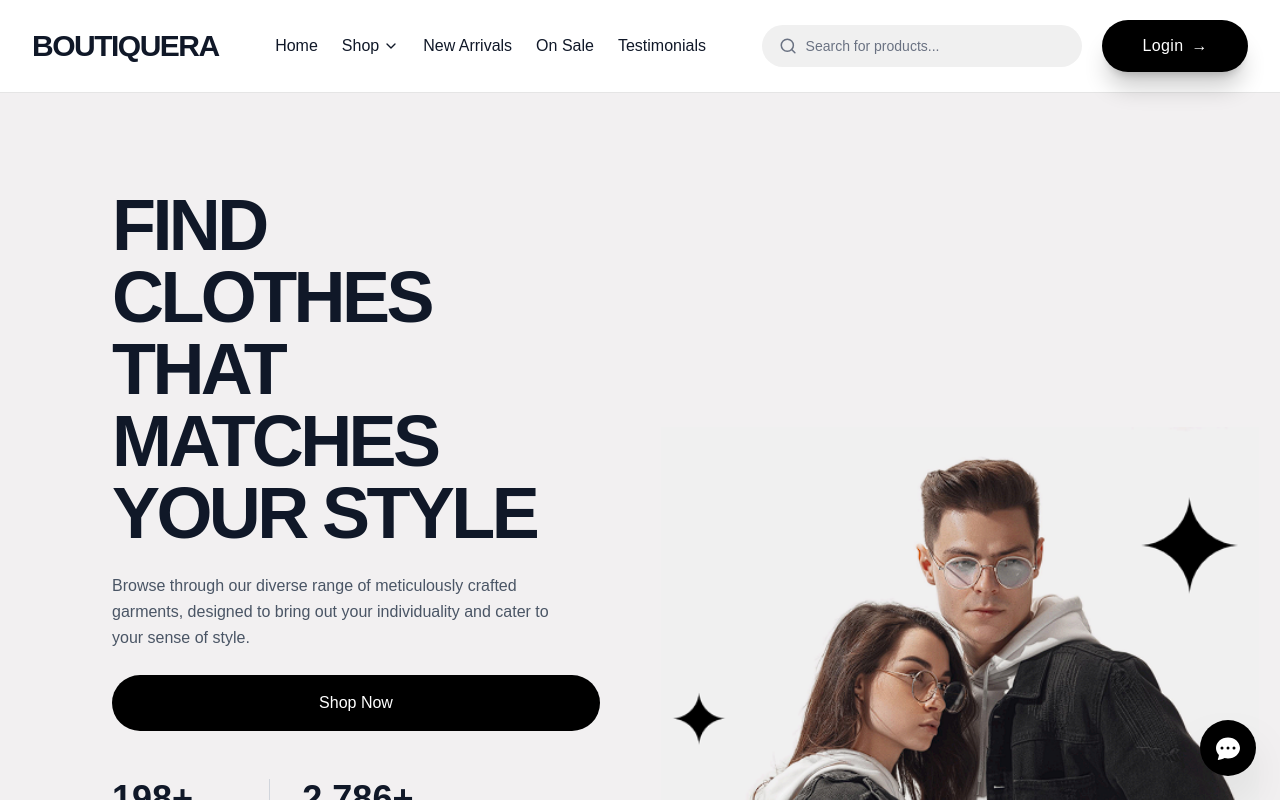
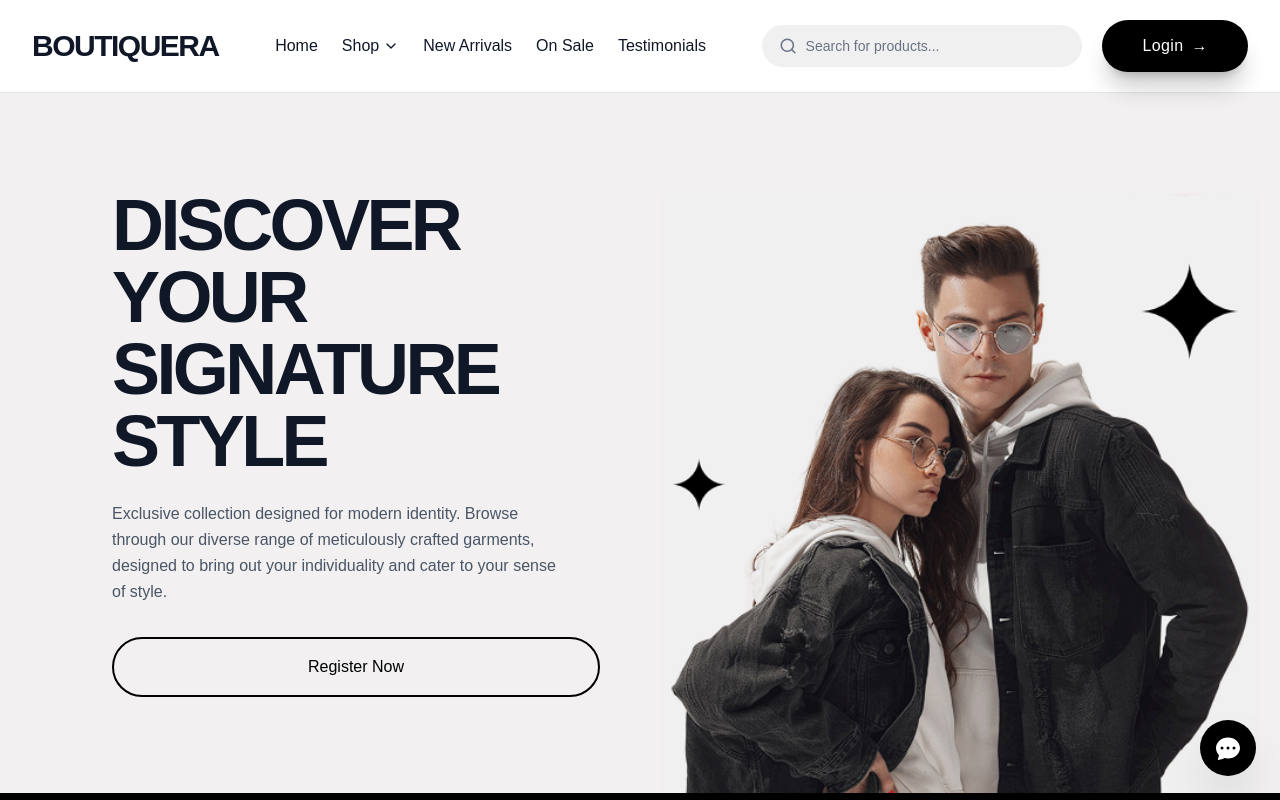
Before and after one commit to dzikripcr/dzikri-go, a React (Vite) app: page / in a window 1280 px wide. Shown: the top 800 px of the page. Built offline with nearby package versions, Linux system fonts and the light colour scheme; a web font is replaced by a local one.

Commit message:
Perbedaan tampilan hero guest dan member

```diff
--- /dev/null
+++ b/src/components/hero/GuestHero.jsx
@@ -0,0 +1,43 @@
+import { Link } from "react-router-dom";
+
+export default function GuestHero() {
+  return (
+    <section
+      id="hero"
+      className="scroll-mt-24 bg-[#F2F0F1] pt-16 md:pt-24 flex flex-col md:flex-row items-stretch overflow-hidden"
+    >
+      <div className="px-8 md:px-28 md:w-1/2 space-y-6 md:pr-10 pb-16 md:pb-24 flex flex-col justify-center">
+        <h2 className="text-5xl md:text-7xl font-black leading-none uppercase tracking-tighter">
+          Discover Your
+          <br />
+          Signature Style
+        </h2>
+        <p className="text-gray-600 max-w-md leading-relaxed text-sm md:text-base">
+          Exclusive collection designed for modern identity.
+          Browse through our diverse range of meticulously crafted garments,
+          designed to bring out your individuality and cater to your sense of
+          style.
+        </p>
+        <div className="flex flex-wrap gap-4 pt-2">
+          <Link
+            to="/register"
+            className="inline-flex items-center justify-center font-medium py-4 w-full rounded-full
+              border-2 border-black text-black
+              hover:bg-black hover:text-white hover:scale-105
+              transition-all duration-300 ease-out active:scale-95"
+          >
+            Register Now
+          </Link>
+        </div>
+      </div>
+
+      <div className="md:w-1/2 mt-10 md:mt-0 flex justify-center items-end relative w-full px-8 md:px-0">
+        <img
+          src="../../img/model.png"
+          alt="Hero Models"
+          className="w-full h-auto object-contain max-h-[600px] object-bottom"
+        />
+      </div>
+    </section>
+  );
+}
--- /dev/null
+++ b/src/components/hero/HeroSection.jsx
@@ -0,0 +1,13 @@
+import { useAuth } from "../../context/AuthContext";
+import GuestHero from "./GuestHero";
+import MemberHero from "./MemberHero";
+
+export default function HeroSection() {
+  const { user } = useAuth();
+
+  if (user) {
+    return <MemberHero user={user} />;
+  }
+
+  return <GuestHero />;
+}
--- /dev/null
+++ b/src/components/hero/MemberHero.jsx
@@ -0,0 +1,79 @@
+import { useNavigate } from "react-router-dom";
+import { FiUser, FiShoppingBag } from "react-icons/fi";
+import MemberCard from "../crm/MemberCard";
+import { getLevelFromPoints, getMemberStatus } from "../../services/membership";
+import Avatar from "../Avatar";
+import AnimatedCounter from "../crm/AnimatedCounter";
+
+export default function MemberHero({ user }) {
+  const navigate = useNavigate();
+
+  const name = user?.fullName ?? user?.full_name ?? "Member";
+  const avatar = user?.avatar_url ?? null;
+  const points = user?.points ?? 0;
+  const orderCount = user?.orderCount ?? 0;
+  const isActive = user?.isActive ?? true;
+
+  const level = getLevelFromPoints(points);
+  const status = getMemberStatus({
+    isActive,
+    orderCount,
+    totalSpend: user?.totalSpend ?? 0,
+    level,
+  });
+
+  return (
+    <section
+      id="hero"
+      className="scroll-mt-24 bg-[#F2F0F1] pt-16 md:pt-24 flex flex-col md:flex-row items-stretch overflow-hidden"
+    >
+      <div className="px-8 md:px-28 md:w-1/2 space-y-6 md:pr-10 pb-16 md:pb-24 flex flex-col justify-center">
+        <h2 className="text-5xl md:text-7xl font-black leading-none uppercase tracking-tighter">
+          FIND CLOTHES
+          <br />
+          THAT MATCHES
+          <br />
+          YOUR STYLE
+        </h2>
+        <p className="text-gray-600 max-w-md leading-relaxed text-sm md:text-base">
+          Browse through our diverse range of meticulously crafted garments,
+          designed to bring out your individuality and cater to your sense of
+          style.
+        </p>
+        <button
+          className="bg-black text-white font-medium py-4 rounded-full w-full transition-all duration-300 ease-out relative outline-none
+                    hover:bg-black hover:scale-105 hover:shadow-[0_0_15px_rgba(0,0,0,0.5),0_0_30px_rgba(0,0,0,0.3),0_0_45px_rgba(0,0,0,0.2)]
+                    active:scale-95 active:shadow-[0_0_10px_rgba(0,0,0,0.4)] cursor-pointer"
+        >
+          Shop Now
+        </button>
+        <div className="flex flex-wrap gap-8 pt-6">
+          <div>
+            <p className="text-3xl md:text-4xl font-bold">
+              <AnimatedCounter end={198} duration={1500} />+
+            </p>
+            <p className="text-sm text-gray-500">International Brands</p>
+          </div>
+          <div className="border-l border-gray-300 pl-8">
+            <p className="text-3xl md:text-4xl font-bold">
+              <AnimatedCounter end={2786} duration={2000} />+
+            </p>
+            <p className="text-sm text-gray-500">High-Quality Products</p>
+          </div>
+          <div className="border-l border-gray-300 pl-8 hidden sm:block">
+            <p className="text-3xl md:text-4xl font-bold">
+              <AnimatedCounter end={31298} duration={2500} />+
+            </p>
+            <p className="text-sm text-gray-500">Happy Customers</p>
+          </div>
+        </div>
+      </div>
+
+      <div className="md:w-1/2 mt-10 md:mt-0 flex justify-center items-center relative w-full px-8 md:px-0">
+        <div className="w-full max-w-md">
+          <MemberCard name={name} points={points} status={status} />
+        </div>
+      </div>
+    </section>
+  );
+}
--- a/src/pages/crm/Home.jsx
+++ b/src/pages/crm/Home.jsx
@@ -4,7 +4,7 @@ import { useLocation } from "react-router-dom";
 // Mengimpor data JSON produk
 import productsData from "@/data/products.json";
 import Header from "@/components/crm/Header";
-import HeroSection from "@/components/crm/HeroSection";
+import HeroSection from "@/components/hero/HeroSection";
 import BrandsBanner from "@/components/crm/BrandsBanner";
 import NewArrivals from "@/components/crm/NewArrivals";
 import TopSelling from "@/components/crm/TopSelling";
```
